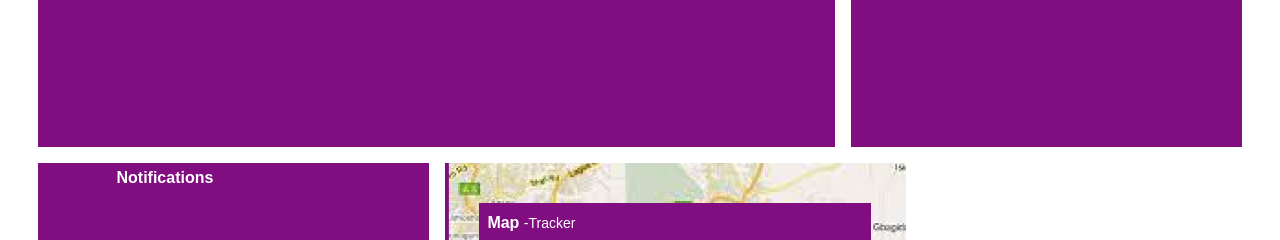
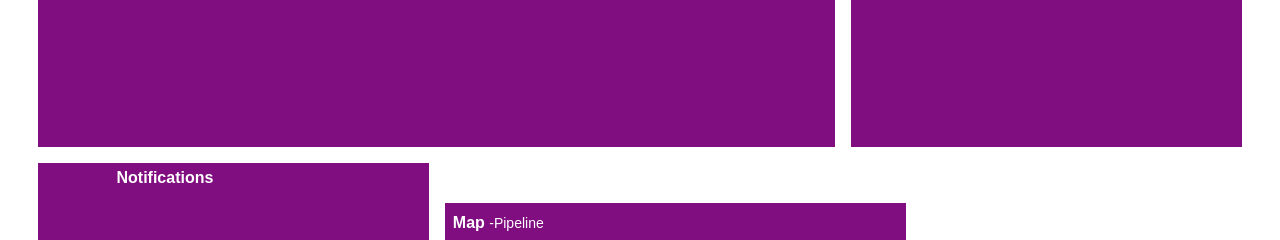
Before and after one commit to Overite/pipeline, a PHP site: page /dashboard.php in a window 1280 px wide. Shown: the part 587-827 px from the top of the page. Run offline with PHP 8.4, Linux system fonts and the light colour scheme; data that the repository does not hold is empty; style sheets or scripts are compiled from the project's sources.

Commit message:
dashboard done

```diff
--- a/src/dashboard.php
+++ b/src/dashboard.php
@@ -122,12 +122,31 @@ $tankerResult = $conn->query($tankerQuery);
                 </div>
             </div>
 
+            <div class="dashboard_map_container">
                 <div class="dashboard_map">
-                <div style="width: 85%; background-color: #800E80; color: #fff; margin: 40px auto 0; padding: 8px;">
+                    <div style="width: 100%; background-color: #800E80; color: #fff; margin: 40px auto 0; padding: 8px;">
                         <span style="font-size: 16px; font-weight: 700;">Map</span>
                         <span style="font-size: 14px; font-weight: 400;">-Pipeline</span>
                     </div>
-                <div style="position: absolute; bottom: 16px; left: 16px; z-index: 2; background-color: #800E80; display: grid; grid-template-columns: 15px auto; grid-template-rows: 15px auto; gap: 1px;">
+                    <iframe src="https://overite.co/191/map/pipe_line/index.php" style="width: 100%; height: 100%; border: none;"></iframe>
+                    <!-- <div style="position: absolute; bottom: 16px; left: 16px; z-index: 2; display: grid; grid-template-columns: 15px auto; grid-template-rows: 15px auto; gap: 1px;">
+                        <span style="background-color: #fff; width: 100%; height: 100%; display: flex; align-items: center; justify-content: center;">
+                            <span style="background-color: #03A9F5; width: 12px; height: 12px;"></span>
+                        </span>
+                        <span style="background-color: #fff; width: 100%; height: 100%; display: flex; align-items: center; justify-content: center;">Flow Rate</span>
+                        <span style="background-color: #fff; width: 100%; height: 100%; display: flex; align-items: center; justify-content: center;">
+                            <span style="background-color: #000; width: 12px; height: 12px;"></span>
+                        </span>
+                        <span style="background-color: #fff; width: 100%; height: 100%; display: flex; align-items: center; justify-content: center;">Vibration</span>
+                    </div> -->
+                </div>
+                <div class="dashboard_map">
+                    <div style="width: 100%; background-color: #800E80; color: #fff; margin: 40px auto 0; padding: 8px;">
+                        <span style="font-size: 16px; font-weight: 700;">Map</span>
+                        <span style="font-size: 14px; font-weight: 400;">-Tracker</span>
+                    </div>
+                    <iframe src="https://overite.co/191/map/tanker/index.php" style="width: 100%; height: 100%; border: none;"></iframe>
+                    <!-- <div style="position: absolute; bottom: 16px; left: 16px; z-index: 2; display: grid; grid-template-columns: 15px auto; grid-template-rows: 15px auto; gap: 1px;">
                         <span style="background-color: #fff; width: 100%; height: 100%; display: flex; align-items: center; justify-content: center;">
                             <span style="background-color: #03A9F5; width: 12px; height: 12px;"></span>
                         </span>
@@ -137,18 +156,13 @@ $tankerResult = $conn->query($tankerQuery);
                         </span>
                         <span style="background-color: #fff; width: 100%; height: 100%; display: flex; align-items: center; justify-content: center;">Vibration</span>
                         </div>
+                    </div> -->
                 </div>
-
-            <div class="dashboard_map">
-                <div style="width: 85%; background-color: #800E80; color: #fff; margin: 40px auto 0; padding: 8px;">
-                    <span style="font-size: 16px; font-weight: 700;">Map</span>
-                    <span style="font-size: 14px; font-weight: 400;">-Tracker</span>
-                </div>
-            </div>
-            <div style="width: 100%; height: 100%; background-color: #fff; overflow-y: scroll; scrollbar-width: thin; scrollbar-color: rgba(0, 0, 0, 0.3) transparent;" class="visible_thumb_bar">
+                <!-- <div style="width: 100%; height: 100%; background-color: #fff; overflow-y: scroll; scrollbar-width: thin; scrollbar-color: rgba(0, 0, 0, 0.3) transparent;" class="visible_thumb_bar">
                     <div style="margin: 0 auto; max-width: 100%; width: 100%; display: grid; grid-template-rows: 200px 380px 390px; grid-template-columns: repeat(12, minmax(0, 1fr)); gap: 16px; padding-top: 24px;">
-                    <!-- Continue with remaining grid items here -->
-                </div>
+                        Continue with remaining grid items here -->
+                    <!-- </div>
+                </div> -->
             </div>
         </div>
     </div>
```
Lines whose indentation alone changed are shown as unchanged.
